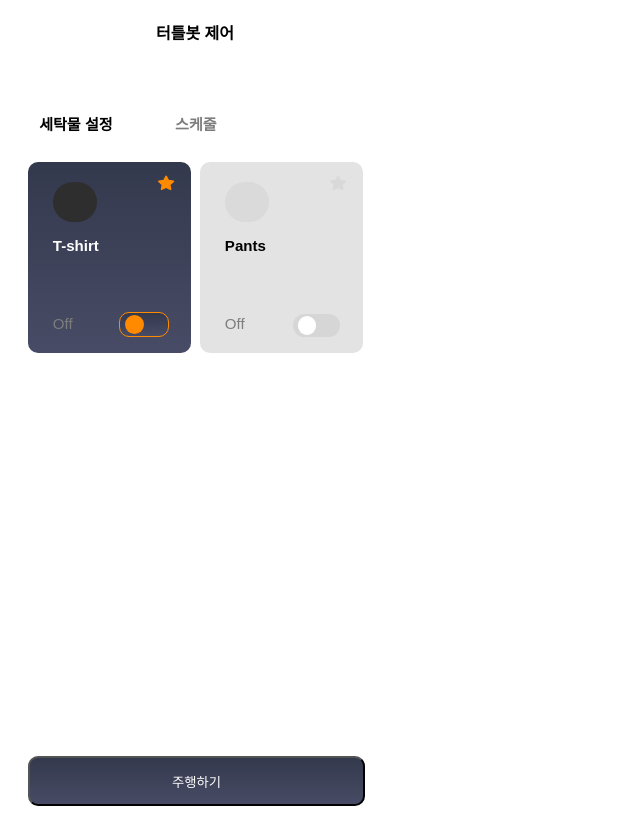
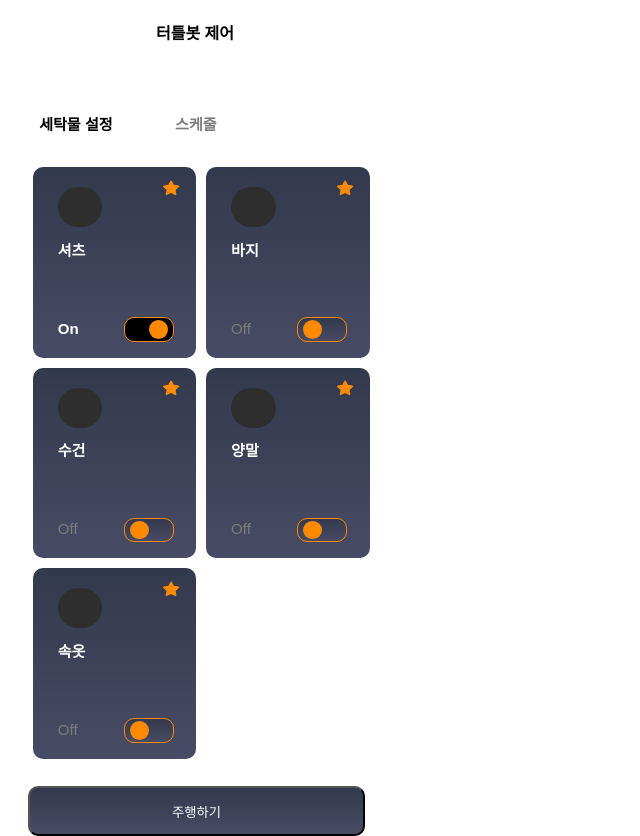
Before and after one commit to wwldwwld7/ssak3, a React (Create React App) app in the folder frontend/ssak3/: page /start in a window 1280 px wide. Shown: the whole page, without its empty margins (0-640 px from the left). Before the commit the page ends 812 px from the top, so only its background shows below. Built offline with nearby package versions, Linux system fonts and the light colour scheme; a web font is replaced by a local one.

Commit message:
feat: 즐겨찾기 기능 및 수동 작동요청 기능 추가 [S09P22B201-160]

```diff
--- a/frontend/ssak3/src/pages/Control/controller.jsx
+++ b/frontend/ssak3/src/pages/Control/controller.jsx
@@ -1,15 +1,20 @@
 import React, { useState } from 'react';
 import axios from 'axios';
-import styles from './style.css';
+import './style.css';
 
 const Controller = () => {
-    const [starIsVisible, setStarIsVisible] = useState(false);
-    const [isVisible, setIsVisible] = useState(false);
-    const starToggleVisibility = () =>{
-        setStarIsVisible(!starIsVisible);
-    };
-    const toggleVisibility = () => {
-        setIsVisible(!isVisible);
+    let clothes = ["셔츠", "바지", "수건","양말", "속옷",];
+    const [frames, setFrames] = useState([true,true,true,true,true]);
+    const [toggles, setToggles] = useState([true, false,false,false,false]);
+    const starSetter = (index) => {
+        const updatedFrames = [...frames];
+        updatedFrames[index] = !updatedFrames[index];
+        setFrames(updatedFrames);
+    }
+    const toggleSetter = (index) => {
+        const updatedToggles = [...toggles];
+        updatedToggles[index] = !updatedToggles[index];
+        setToggles(updatedToggles);
     };
     const [requestDto, setRequestDto] = useState({
         "memberId" : 1,
@@ -30,48 +35,53 @@ const Controller = () => {
         })
     }
     return (
-        <div>
-            <div className="starFrame">
+        <div className="frameContainer">
+            {
+                frames.map((item,index) => (
+                        item ?
+                        <div className="starFrame" key={index}>
                             <div className="starLogoFrame"></div>
-                    <div className="starBtn"></div>
-                    <div className="starTitle">T-shirt</div>
-                    { starIsVisible ?
+                            <div className="starBtn" onClick={() => starSetter(index)}></div>
+                            <div className="starTitle">{clothes[index]}</div>
+                            { toggles[index] ?
                             <div>
                                 <div className="starOnText">On</div>
-                        <div className="starToggleOnBg" onClick={starToggleVisibility}>
-                            <div className="starToggleOn" onClick={starToggleVisibility}></div>
+                                <div className="starToggleOnBg" onClick={() => toggleSetter(index)}>
+                                    <div className="starToggleOn" onClick={() => toggleSetter(index)}></div>
                                 </div>
                             </div>
                             :
                             <div>
                                 <div className="offText">Off</div>
-                        <div className="starToggleOffBg" onClick={starToggleVisibility}>
-                            <div className="starToggleOff" onClick={starToggleVisibility}></div>
+                                <div className="starToggleOffBg" onClick={() => toggleSetter(index)}>
+                                    <div className="starToggleOff" onClick={() => toggleSetter(index)}></div>
                                 </div>
                             </div>
                             }
                         </div>
-                <div className="unstarFrame">
+                        :
+                        <div className="unstarFrame" key={index}>
                             <div className="logoFrame"></div>
-                    <div className="unStarBtn"></div>
-                    <div className="unstarTitle">Pants</div>
-                    {isVisible ?
+                            <div className="unStarBtn" onClick={() => starSetter(index)}></div>
+                            <div className="unstarTitle">{clothes[index]}</div>
+                            { toggles[index] ?
                             <div>
                                 <div className="unstarOnText">On</div>
-                        <div className="toggleOnBg" onClick={toggleVisibility}>
-                            <div className="toggleOn" onClick={toggleVisibility}></div>
+                                <div className="toggleOnBg" onClick={() => toggleSetter(index)}>
+                                    <div className="toggleOn" onClick={() => toggleSetter(index)}></div>
                                 </div>
                             </div>
                             :
                             <div>
                                 <div className="offText">Off</div>
-                        <div className="toggleOffBg" onClick={toggleVisibility}>
-                            <div className="toggleOff" onClick={toggleVisibility}></div>
+                                <div className="toggleOffBg" onClick={() => toggleSetter(index)}>
+                                    <div className="toggleOff" onClick={() => toggleSetter(index)}></div>
                                 </div>
                             </div>
                             }
-
                         </div>
+                ))
+            }
 
             <button className="startBtn" onClick={robotRequest}>
                 주행하기
--- a/frontend/ssak3/src/pages/Control/style.css
+++ b/frontend/ssak3/src/pages/Control/style.css
@@ -18,27 +18,32 @@
     left: 200.1px;
     top: 162px;
 }
-
+.frameContainer{
+    display: flex;
+    flex-wrap: wrap;
+}
 /* Unstar frame */
 .unstarFrame{
-    position: absolute;
+    position: relative;
     width: 143.11px;
     height: 170.66px;
-    left: 200.1px;
+    left: 28px;
     top: 162px;
     padding: 10px;
+    margin: 5px;
     background: #E4E3E3;
     border-radius: 10px;
 }
 
 /* Star frame */
 .starFrame{
-    position: absolute;
+    position: relative;
     width: 143.31px;
     height: 170.66px;
     left: 28px;
     top: 162px;
     padding: 10px;
+    margin: 5px;
     background: linear-gradient(180deg, #33394D 0%, #484B65 100%);
     border-radius: 10px;
 }
@@ -283,7 +288,7 @@
     width: 337px;
     height: 50px;
     left: 28px;
-    top: 756px;
+    top: 786px;
 
     color: white;
     background: linear-gradient(180deg, #33394D 0%, #484B65 100%);
```
Lines whose indentation alone changed are shown as unchanged.
